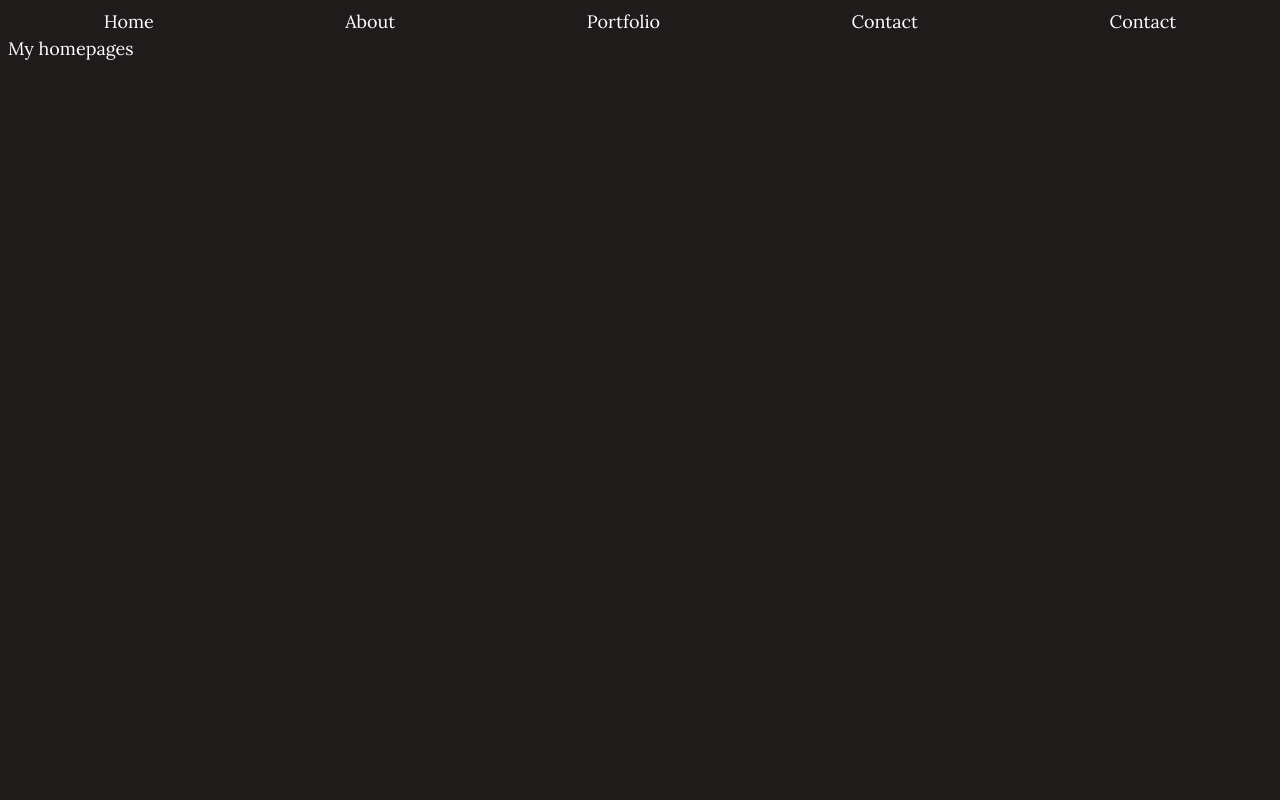
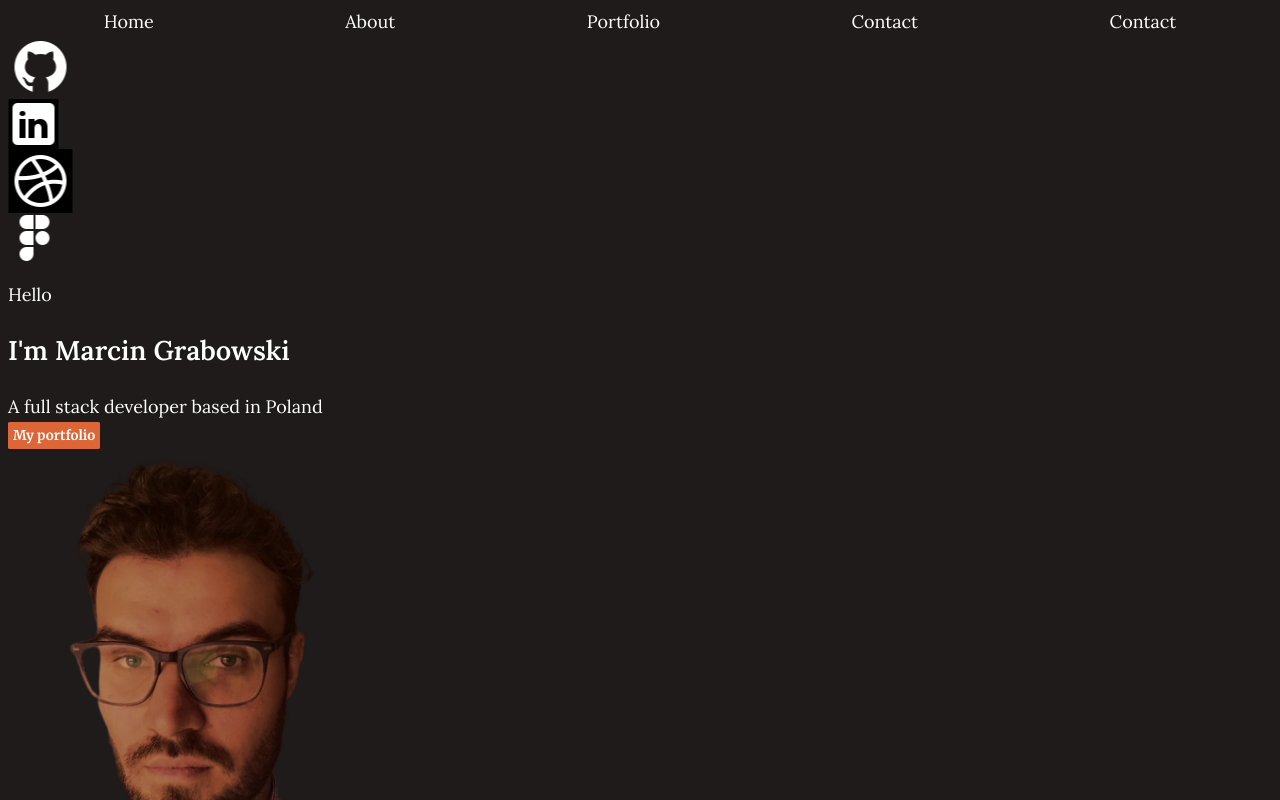
Before and after one commit to Damageddream/portfolio, a React (Vite) app: page / in a window 1280 px wide. Shown: the top 800 px of the page. Built offline with nearby package versions, Linux system fonts and the light colour scheme.

Commit message:
added elements to homepage, added button component

```diff
--- a/src/assets/styles/button.css
+++ b/src/assets/styles/button.css
@@ -0,0 +1,15 @@
+@import '../../index.css';
+
+button {
+    border-radius: 3%;
+    background-color: var(--clr-primary-400);
+    font-family: var(--ff-par);
+    font-weight: var(--fw-bold);
+    border: none;
+    padding: 5px;
+}
+
+button:hover {
+    cursor: pointer;
+    background-color: rgb(255, 72, 0);
+}
--- a/src/components/UI/Button.tsx
+++ b/src/components/UI/Button.tsx
@@ -1,6 +1,20 @@
-const Button: React.FC = () => {
-    return <button className="btn">
-    </button>
+import { ReactNode, MouseEventHandler, useState } from "react";
+import '../../assets/styles/button.css'
+
+interface ButtonProps {
+  children: ReactNode;
+  onClick?: MouseEventHandler;
+  variant: "primary" | "secondary";
 }
 
+const Button: React.FC<ButtonProps> = ({ children, onClick, variant }) => {
+    const [buttonClass, setButtonClass] = useState(variant)
+
+  return (
+    <button className={buttonClass} onClick={onClick}>
+      {children}
+    </button>
+  );
+};
+
 export default Button;
--- a/src/pages/home/HomePage.tsx
+++ b/src/pages/home/HomePage.tsx
@@ -1,7 +1,38 @@
+import dribble from "../../assets/images/dribble.png";
+import linkedin from "../../assets/images/linkedin.png";
+import github from "../../assets/images/github.png";
+import figma from "../../assets/images/figma.png";
+import profilPic from "../../assets/images/profilePict.png";
+import Button from "../../components/UI/Button";
+import { useNavigate } from "react-router-dom";
+
 const HomePage: React.FC = () => {
-    return <>
-    My homepages
-    </>
-}
+  const navigate = useNavigate();
+  return (
+    <main className="home">
+      <div className="homeMain">
+        <div className="icons">
+          <img src={github} alt="icon of github" />
+          <img src={linkedin} alt="icon of linkedin" />
+          <img src={dribble} alt="icon of dribble" />
+          <img src={figma} alt="icon of figma" />
+        </div>
+        <header className="homeTitle">
+          <p className="hello">Hello</p>
+          <h2 className="name">
+            <span className="im">I'm </span>Marcin Grabowski
+          </h2>
+        </header>
+        <div className="homeInfo">
+          A full stack developer based in Poland
+        </div>
+        <Button onClick={() => navigate("/")} variant="primary">
+          My portfolio
+        </Button>
+      </div>
+      <img src={profilPic} alt="A headshot photograph of Marcin" />
+    </main>
+  );
+};
 
-export default HomePage
+export default HomePage;
```
